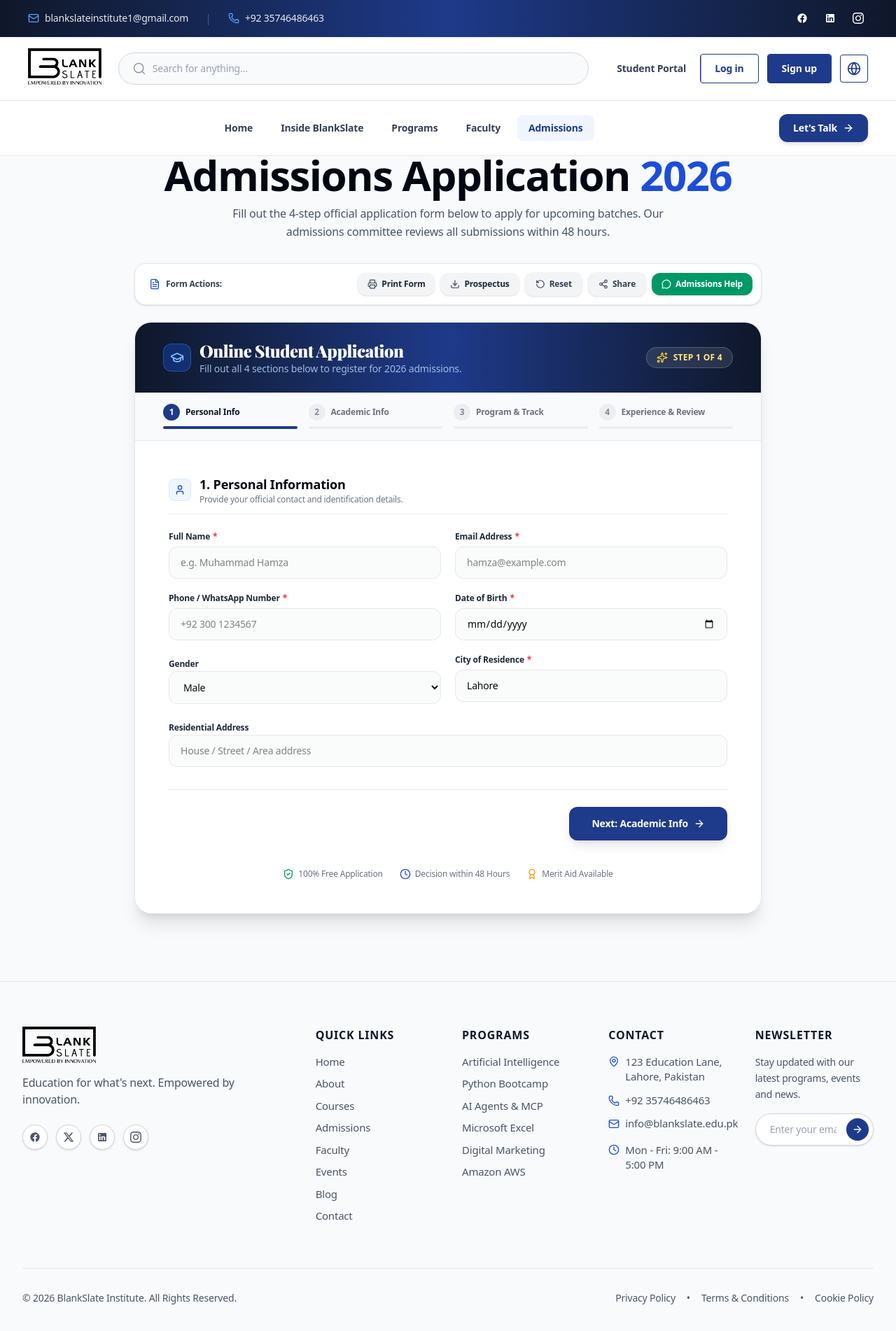
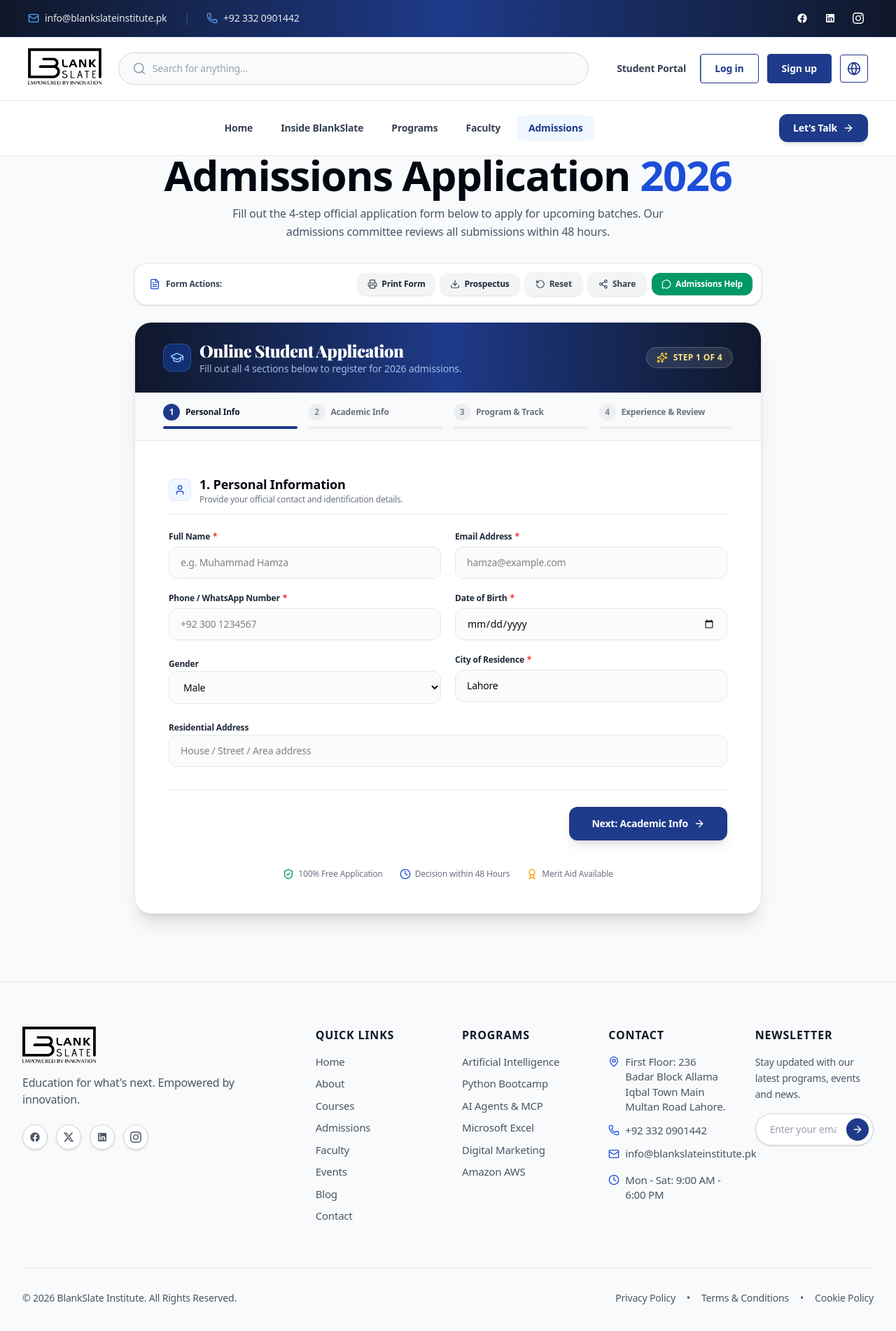
Before and after one commit to techbyrayyan/blank-slate-ins, a Next.js app: page /admissions in a window 1280 px wide. Shown: the top 1902 px of the page at 70% size. Built offline with nearby package versions, Linux system fonts and the light colour scheme.

Commit message:
update: update official email, phone number, and physical address across the entire website

```diff
--- a/src/app/admissions/page.js
+++ b/src/app/admissions/page.js
@@ -338,7 +338,7 @@ export default function AdmissionsPage() {
 
               {/* WhatsApp Support Desk */}
               <a
-                href="https://api.whatsapp.com/send?phone=+92%2035746486463&text=Hello%20BlankSlate%20Institute,%20I%20need%20assistance%20regarding%20Admissions%202026."
+                href="https://api.whatsapp.com/send?phone=+92%203320901442&text=Hello%20BlankSlate%20Institute,%20I%20need%20assistance%20regarding%20Admissions%202026."
                 target="_blank"
                 rel="noopener noreferrer"
                 className="px-3.5 py-2 bg-emerald-600 hover:bg-emerald-700 text-white text-xs font-sans font-bold rounded-xl flex items-center gap-1.5 transition-all shadow-sm"
--- a/src/app/programs/[slug]/page.js
+++ b/src/app/programs/[slug]/page.js
@@ -469,7 +469,7 @@ export default function ProgramDetailPage({ params }) {
                   <motion.a
                     whileHover={{ scale: 1.03 }}
                     whileTap={{ scale: 0.98 }}
-                    href="tel:+923121234567"
+                    href="tel:+923320901442"
                     className="w-full py-3 bg-gray-100 hover:bg-gray-200 text-gray-900 text-xs font-bold rounded-xl border border-gray-200 transition-all flex items-center justify-center gap-2"
                   >
                     <Phone className="w-3.5 h-3.5" />
--- a/src/components/EditorialFooter.js
+++ b/src/components/EditorialFooter.js
@@ -97,19 +97,23 @@ export default function EditorialFooter() {
             <div className="space-y-3 text-sm sm:text-[15px] text-gray-600 font-medium">
               <p className="flex items-start gap-2">
                 <MapPin className="w-4 h-4 text-[#1D4ED8] flex-shrink-0 mt-0.5" />
-                <span>123 Education Lane, Lahore, Pakistan</span>
+                <span>First Floor: 236 Badar Block Allama Iqbal Town Main Multan Road Lahore.</span>
               </p>
               <p className="flex items-center gap-2">
                 <Phone className="w-4 h-4 text-[#1D4ED8] flex-shrink-0" />
-                <span>+92 35746486463</span>
+                <a href="tel:+923320901442" className="hover:text-[#1D4ED8] transition-colors">
+                  +92 332 0901442
+                </a>
               </p>
               <p className="flex items-center gap-2">
                 <Mail className="w-4 h-4 text-[#1D4ED8] flex-shrink-0" />
-                <span>info@blankslate.edu.pk</span>
+                <a href="mailto:info@blankslateinstitute.pk" className="hover:text-[#1D4ED8] transition-colors">
+                  info@blankslateinstitute.pk
+                </a>
               </p>
               <p className="flex items-start gap-2 pt-1">
                 <Clock className="w-4 h-4 text-[#1D4ED8] flex-shrink-0 mt-0.5" />
-                <span>Mon - Fri: 9:00 AM - 5:00 PM</span>
+                <span>Mon - Sat: 9:00 AM - 6:00 PM</span>
               </p>
             </div>
           </div>
--- a/src/components/Navbar.js
+++ b/src/components/Navbar.js
@@ -136,17 +136,17 @@ export default function Navbar({ onOpenApply }) {
           }`}>
             <div className="max-w-7xl mx-auto px-6 lg:px-10 py-3 flex items-center justify-between gap-4">
               <div className="flex items-center gap-6 flex-wrap">
-                <a href="mailto:blankslateinstitute1@gmail.com"
+                <a href="mailto:info@blankslateinstitute.pk"
                   className="flex items-center gap-2 text-gray-200 hover:text-white transition-colors group">
                   <Mail className="w-4 h-4 text-blue-400 group-hover:scale-110 transition-transform" />
-                  <span className="text-sm font-medium hidden sm:inline">blankslateinstitute1@gmail.com</span>
+                  <span className="text-sm font-medium hidden sm:inline">info@blankslateinstitute.pk</span>
                   <span className="text-sm font-medium sm:hidden">Email Us</span>
                 </a>
                 <span className="hidden sm:inline text-blue-400/40">|</span>
-                <a href="tel:+9235746486463"
+                <a href="tel:+923320901442"
                   className="flex items-center gap-2 text-gray-200 hover:text-white transition-colors group">
                   <Phone className="w-4 h-4 text-blue-400 group-hover:scale-110 transition-transform" />
-                  <span className="text-sm font-medium">+92 35746486463</span>
+                  <span className="text-sm font-medium">+92 332 0901442</span>
                 </a>
               </div>
               <div className="flex items-center gap-3">
@@ -338,15 +338,15 @@ export default function Navbar({ onOpenApply }) {
           </nav>
           <div className="pt-6 border-t border-gray-200 space-y-4 mt-6">
             <div className="flex flex-col gap-3 text-sm text-gray-600 font-medium">
-              <a href="mailto:blankslateinstitute1@gmail.com"
+              <a href="mailto:info@blankslateinstitute.pk"
                 className="flex items-center gap-2 text-gray-700 hover:text-[#1D4ED8] transition-colors">
                 <Mail className="w-4 h-4 text-[#1D4ED8]" />
-                <span>blankslateinstitute1@gmail.com</span>
+                <span>info@blankslateinstitute.pk</span>
               </a>
-              <a href="tel:+9235746486463"
+              <a href="tel:+923320901442"
                 className="flex items-center gap-2 text-gray-700 hover:text-[#1D4ED8] transition-colors">
                 <Phone className="w-4 h-4 text-[#1D4ED8]" />
-                <span>+92 35746486463</span>
+                <span>+92 332 0901442</span>
               </a>
             </div>
             <div className="flex items-center gap-3">
--- a/src/data/instituteData.js
+++ b/src/data/instituteData.js
@@ -6,11 +6,12 @@ export const instituteInfo = {
   description:
     "Empowering the next generation of engineers and tech founders with production-grade AI, Full-Stack, and Computing mastery.",
   foundedYear: 2016,
-  address: "742 Innovation Parkway, Tech District, Metro City, 90210",
-  phone: "+1 (800) 555-SLATE",
-  email: "admissions@blankslate.edu",
-  supportEmail: "contact@blankslate.edu",
-  officeHours: "Monday – Friday: 8:30 AM – 6:30 PM (EST)",
+  address: "First Floor: 236 Badar Block Allama Iqbal Town Main Multan Road Lahore.",
+  phone: "+92 332 0901442",
+  admissionsPhone: "+92 332 0901442",
+  email: "info@blankslateinstitute.pk",
+  supportEmail: "info@blankslateinstitute.pk",
+  officeHours: "Monday – Saturday: 9:00 AM – 6:00 PM (PKT)",
   stats: [
     { label: "Students Enrolled", value: "500+", suffix: "+" },
     { label: "Active Programs", value: "20+", suffix: "+" },
```
